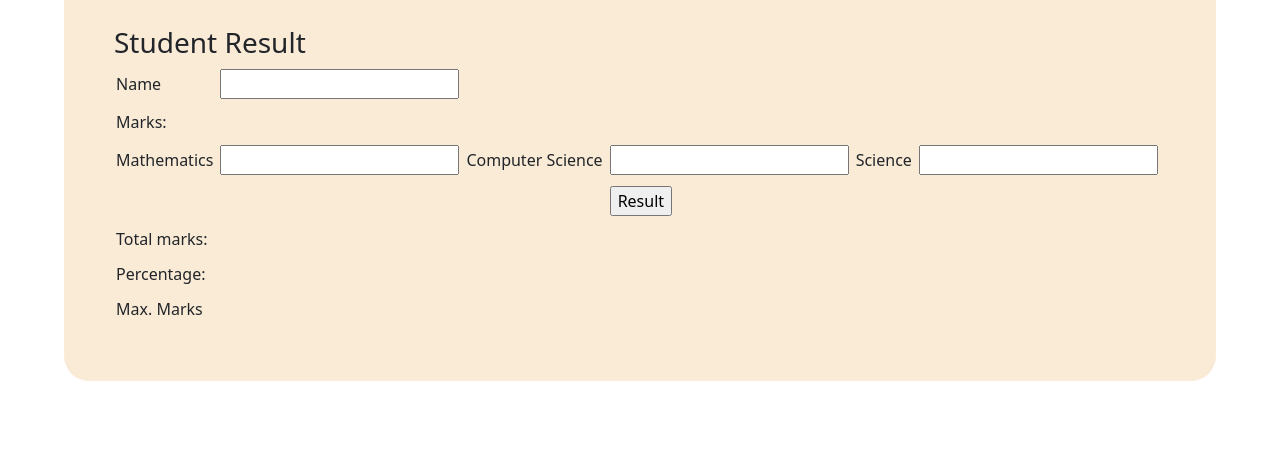
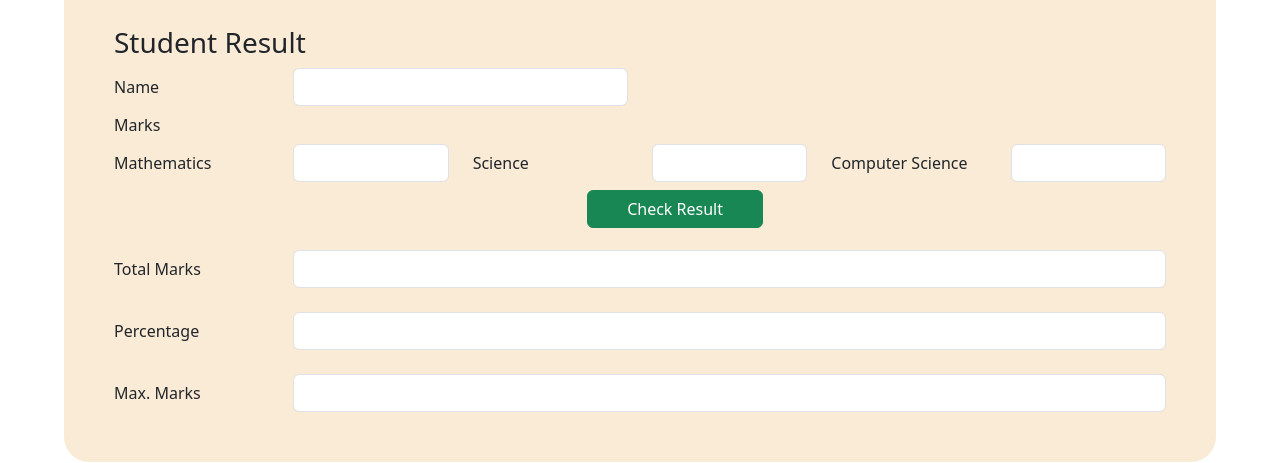
Before and after one commit to 14divya/LiveVirtualClasses, a plain HTML site: page calculation.html in a window 1280 px wide. Shown: the part 496-959 px from the top of the page. Drawn offline with nearby package versions, Linux system fonts and the light colour scheme; files whose address does not match are found by name.

Commit message:
Third commit

```diff
--- a/calculation.html
+++ b/calculation.html
@@ -18,7 +18,7 @@
         padding-right: 5px;
         padding-left: 2px;
       }
-      tr{
+      tr {
         width: 100%;
       }
       tr,
@@ -169,49 +169,80 @@
       <section>
         <h3>Student Result</h3>
         <div>
-          <table>
-            <tr>
-              <td>Name</td>
-              <td><input type="text" id="name" /></td>
-            </tr>
-            <tr>
-              <td>Marks:</td>
-            </tr>
-            <tr>
-              <td>Mathematics</td>
-              <td><input type="text" id="m" /></td>
-              <td>Computer Science</td>
-              <td><input type="text" id="cs" /></td>
-              <td>Science</td>
-              <td><input type="text" id="s" /></td>
-            </tr>
-            <tr></tr>
-            <tr></tr>
-            <tr>
-              <td></td>
-              <td></td>
-              <td></td>
-              <td>
-                <input type="button" onclick="calculate()" value="Result" />
-              </td>
-              <td></td>
-              <td></td>
-            </tr>
-            <tr>
-              <td>Total marks:</td>
-              <td id="tm"></td>
-            </tr>
-
-            <tr>
-              <td>Percentage:</td>
-              <td id="per"></td>
-            </tr>
-
-            <tr>
-              <td>Max. Marks</td>
-              <td id="max"></td>
-            </tr>
-          </table>
+          <form>
+            <div class="form-group row">
+              <label for="staticEmail" class="col-sm-2 col-form-label"
+                >Name</label
+              >
+              <div class="col-sm-4">
+                <input type="text" class="form-control" id="name" />
+              </div>
+            </div>
+            <div class="form-group row">
+              <label for="inputPassword" class="col-sm-2 col-form-label"
+                >Marks</label
+              >
+            </div>
+            <div class="form-group row">
+              <label for="inputPassword" class="col-sm-2 col-form-label"
+                >Mathematics</label
+              >
+              <div class="col-sm-2">
+                <input type="text" class="form-control" id="m" />
+              </div>
+              <label for="inputPassword" class="col-sm-2 col-form-label"
+                >Science</label
+              >
+              <div class="col-sm-2">
+                <input type="text" class="form-control" id="cs" />
+              </div>
+              <label for="inputPassword" class="col-sm-2 col-form-label"
+                >Computer Science</label
+              >
+              <div class="col-sm-2">
+                <input type="text" class="form-control" id="s" />
+              </div>
+            </div>
+            <div
+              class="form-group row col-sm-2"
+              style="padding-bottom: 2%; margin-left: 45%"
+            >
+              <button
+                type="button"
+                class="btn btn-success"
+                onclick="calculate()"
+                style="text-align: center; margin-top: 5%"
+              >
+                Check Result
+              </button>
+            </div>
+            <div class="form-group row">
+              <label for="staticEmail" class="col-sm-2 col-form-label"
+                >Total Marks</label
+              >
+              <div class="col-sm-10">
+                <input type="text" class="form-control" id="tm" />
+              </div>
+            </div>
+            <br />
+            <div class="form-group row">
+              <label for="staticEmail" class="col-sm-2 col-form-label"
+                >Percentage</label
+              >
+              <div class="col-sm-10">
+                <input type="text" class="form-control" id="per" />
+              </div>
+            </div>
+            <br />
+            <div class="form-group row">
+              <label for="staticEmail" class="col-sm-2 col-form-label"
+                >Max. Marks</label
+              >
+              <div class="col-sm-10">
+                <input type="text" class="form-control" id="max" />
+              </div>
+            </div>
+          </form>
         </div>
       </section>
 
--- a/js/calculation.js
+++ b/js/calculation.js
@@ -5,21 +5,17 @@ function calculate(){
     var tm = document.getElementById("tm");
     var per = document.getElementById("per");
     var max = document.getElementById("max");
-
-
-
-
     var total = eval(m)+eval(cs)+eval(s);
-    tm.textContent = total;
+    tm.value = total;
     var percentage = total/3;
-    per.textContent = percentage+" %";
+    per.value = percentage+" %";
     if(eval(m) > eval(cs) && eval(m) > eval(s)){
-        max.textContent = m;
+        max.value = m;
     }
     else if(eval(cs) > eval(s)){
-        max.textContent = cs;
+        max.value = cs;
     }
     else{
-        max.textContent = s;
+        max.value = s;
     }
 }
```
